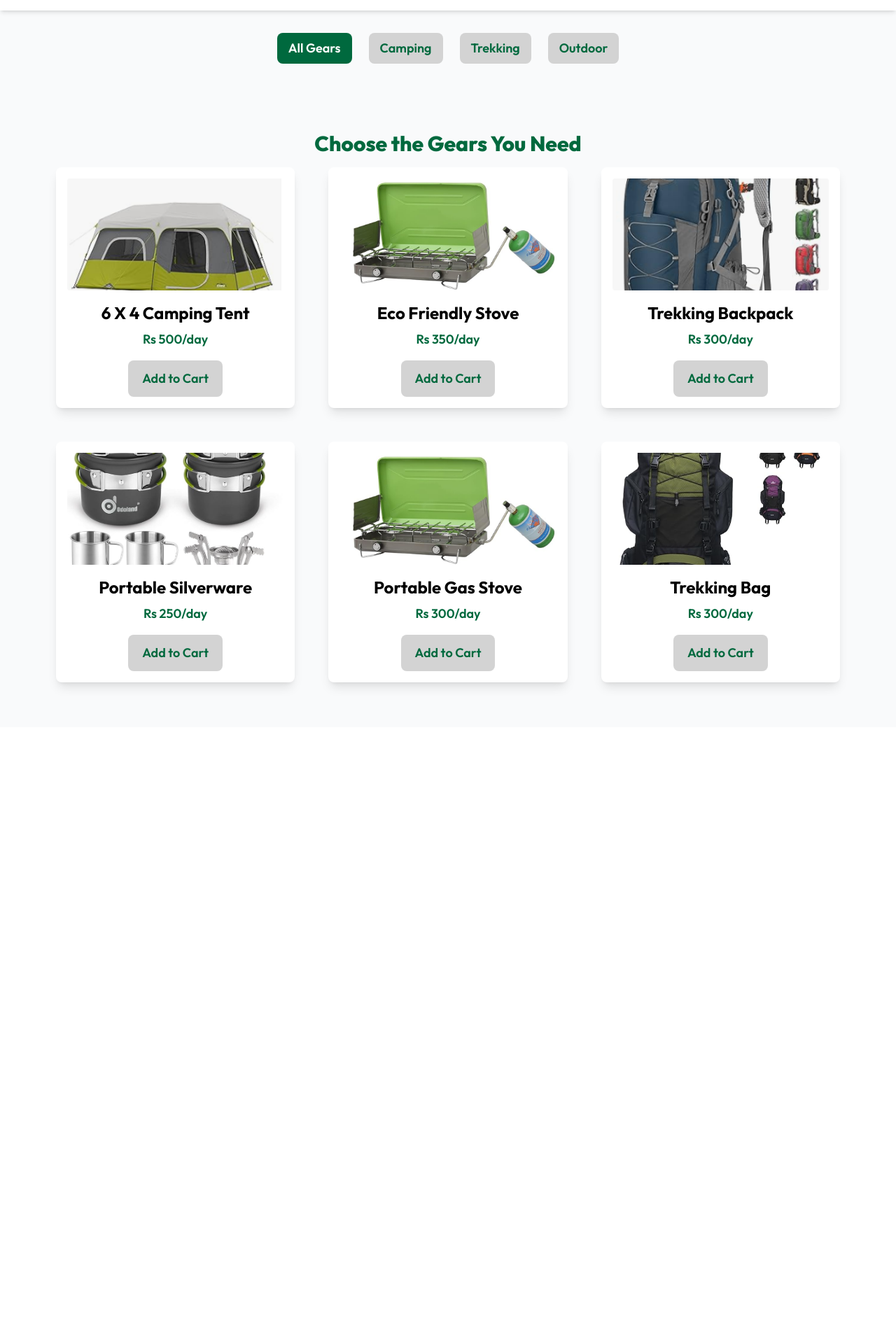
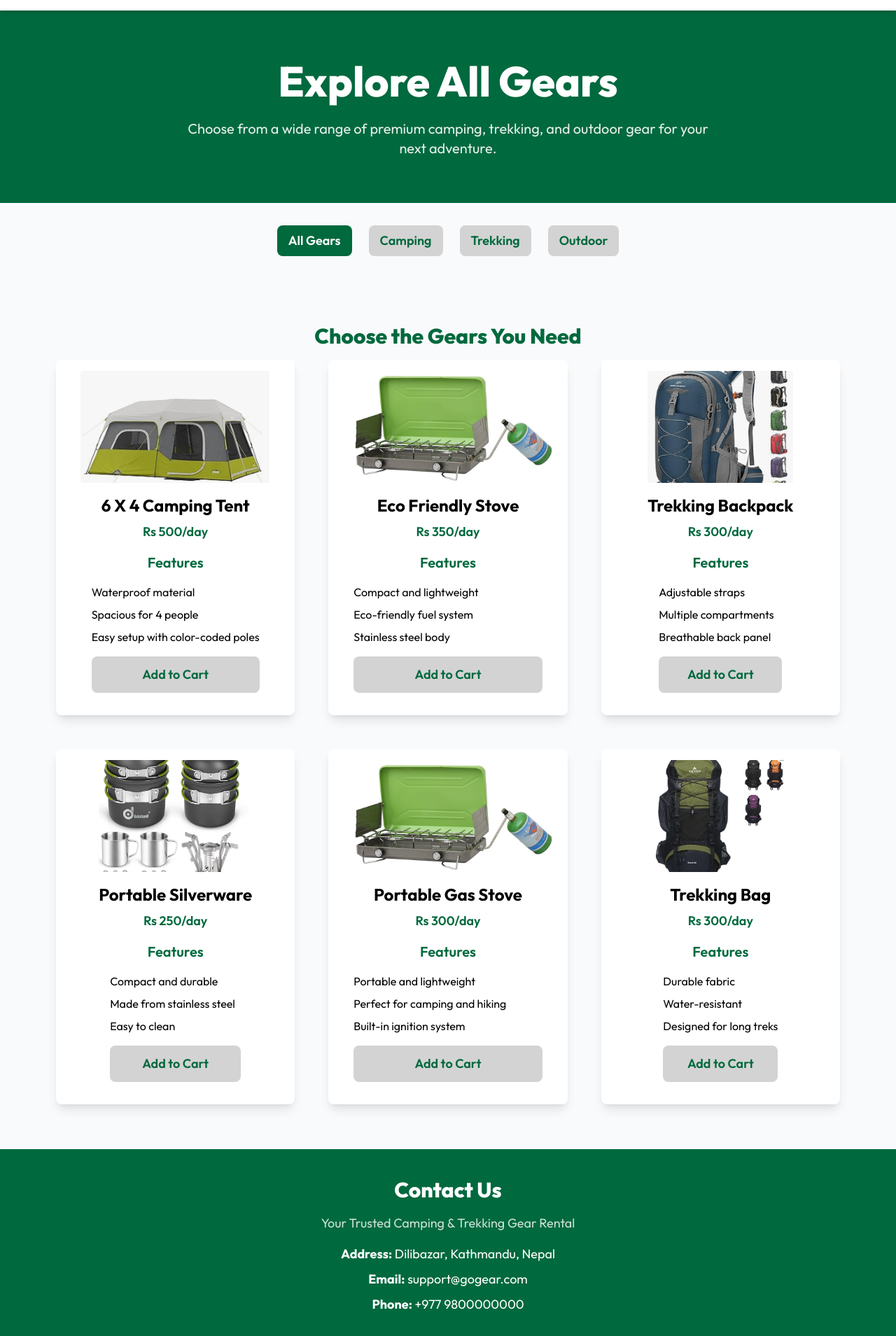
Before and after one commit to Priyanka-Kadel/web-frontend, a React (Vite) app: page /all-gears in a window 1280 px wide. Shown: the part 41-1950 px from the top of the page at 70% size. Before the commit the page ends 1080 px from the top, so only its background shows below. Built offline with nearby package versions, Linux system fonts and the light colour scheme.

Commit message:
updated all gears page

```diff
--- a/src/components/public/AllGears.jsx
+++ b/src/components/public/AllGears.jsx
@@ -111,7 +111,99 @@
 
 // export default AllGears;
 
-//new code
+
+
+// import { motion } from "framer-motion";
+// import React, { useEffect, useState } from "react";
+// import PublicNavbar from "../common/customer/PublicNavbar";
+
+// const AllGears = () => {
+//   const [selectedCategory, setSelectedCategory] = useState("All Gears");
+//   const [cartItems, setCartItems] = useState([]);
+//   const [notification, setNotification] = useState(null);
+
+//   useEffect(() => {
+//     const storedCart = JSON.parse(localStorage.getItem("cart")) || [];
+//     setCartItems(storedCart);
+//   }, []);
+
+//   const categories = ["All Gears", "Camping", "Trekking", "Outdoor"];
+
+//   const products = [
+//     { id: 1, name: "6 X 4 Camping Tent", price: "Rs 500/day", image: "/images/tent.png", category: "Camping" },
+//     { id: 2, name: "Eco Friendly Stove", price: "Rs 350/day", image: "/images/stove.png", category: "Outdoor" },
+//     { id: 3, name: "Trekking Backpack", price: "Rs 300/day", image: "/images/backpack.png", category: "Trekking" },
+//     { id: 4, name: "Portable Silverware", price: "Rs 250/day", image: "/images/silverware.png", category: "Outdoor" },
+//     { id: 5, name: "Portable Gas Stove", price: "Rs 300/day", image: "/images/gasstove.png", category: "Camping" },
+//     { id: 6, name: "Trekking Bag", price: "Rs 300/day", image: "/images/trekbag.png", category: "Trekking" },
+//   ];
+
+//   const filteredProducts = selectedCategory === "All Gears"
+//     ? products
+//     : products.filter((product) => product.category === selectedCategory);
+
+//   const addToCart = (product) => {
+//     const existingCart = JSON.parse(localStorage.getItem("cart")) || [];
+//     const updatedCart = [...existingCart, product];
+//     localStorage.setItem("cart", JSON.stringify(updatedCart));
+//     setCartItems(updatedCart);
+
+//     // Show notification
+//     setNotification(`${product.name} added to cart!`);
+//     setTimeout(() => setNotification(null), 3000);
+//   };
+
+//   return (
+//     <div className="min-h-screen bg-gray-50">
+//       <PublicNavbar />
+
+//       {/* Notification */}
+//       {notification && (
+//         <motion.div className="fixed top-5 right-5 bg-green-500 text-white px-6 py-3 rounded-lg shadow-lg z-50"
+//           animate={{ y: [0, -20, 0] }}
+//           transition={{ type: "spring", stiffness: 300 }}
+//         >
+//           {notification}
+//         </motion.div>
+//       )}
+
+//       {/* Category Filter */}
+//       <section className="py-8 px-6 md:px-20">
+//         <div className="flex justify-center space-x-6 mb-0">
+//           {categories.map((category) => (
+//             <motion.button
+//               key={category}
+//               className={`text-lg font-semibold px-4 py-2 rounded-lg transition ${selectedCategory === category ? "bg-[#00693e] text-white" : "bg-[#D3D3D3] text-[#00693e]"}`}
+//               onClick={() => setSelectedCategory(category)}
+//               whileHover={{ scale: 1.05 }}
+//             >
+//               {category}
+//             </motion.button>
+//           ))}
+//         </div>
+//       </section>
+
+//       {/* Product Grid Section */}
+//       <section className="py-16 px-6 md:px-20">
+//         <h2 className="text-3xl font-extrabold mb-4 text-[#00693e] text-center">Choose the Gears You Need</h2>
+//         <div className="grid grid-cols-1 sm:grid-cols-2 lg:grid-cols-3 gap-12">
+//           {filteredProducts.map((product) => (
+//             <motion.div key={product.id} className="bg-white p-4 rounded-lg shadow-lg flex flex-col items-center text-center" whileHover={{ scale: 1.05 }}>
+//               <img src={product.image} alt={product.name} className="w-full h-40 object-cover rounded mb-4" />
+//               <h3 className="text-2xl font-bold">{product.name}</h3>
+//               <p className="text-[#00693e] text-lg font-semibold mt-2">{product.price}</p>
+//               <motion.button className="bg-[#D3D3D3] text-[#00693e] py-3 px-5 rounded-lg font-semibold text-lg mt-4" onClick={() => addToCart(product)} whileHover={{ scale: 1.1 }}>
+//                 Add to Cart
+//               </motion.button>
+//             </motion.div>
+//           ))}
+//         </div>
+//       </section>
+//     </div>
+//   );
+// };
+
+// export default AllGears;
 
 import { motion } from "framer-motion";
 import React, { useEffect, useState } from "react";
@@ -130,12 +222,12 @@ const AllGears = () => {
   const categories = ["All Gears", "Camping", "Trekking", "Outdoor"];
 
   const products = [
-    { id: 1, name: "6 X 4 Camping Tent", price: "Rs 500/day", image: "/images/tent.png", category: "Camping" },
-    { id: 2, name: "Eco Friendly Stove", price: "Rs 350/day", image: "/images/stove.png", category: "Outdoor" },
-    { id: 3, name: "Trekking Backpack", price: "Rs 300/day", image: "/images/backpack.png", category: "Trekking" },
-    { id: 4, name: "Portable Silverware", price: "Rs 250/day", image: "/images/silverware.png", category: "Outdoor" },
-    { id: 5, name: "Portable Gas Stove", price: "Rs 300/day", image: "/images/gasstove.png", category: "Camping" },
-    { id: 6, name: "Trekking Bag", price: "Rs 300/day", image: "/images/trekbag.png", category: "Trekking" },
+    { id: 1, name: "6 X 4 Camping Tent", price: "Rs 500/day", image: "/images/tent.png", category: "Camping", features: ["Waterproof material", "Spacious for 4 people", "Easy setup with color-coded poles"] },
+    { id: 2, name: "Eco Friendly Stove", price: "Rs 350/day", image: "/images/stove.png", category: "Outdoor", features: ["Compact and lightweight", "Eco-friendly fuel system", "Stainless steel body"] },
+    { id: 3, name: "Trekking Backpack", price: "Rs 300/day", image: "/images/backpack.png", category: "Trekking", features: ["Adjustable straps", "Multiple compartments", "Breathable back panel"] },
+    { id: 4, name: "Portable Silverware", price: "Rs 250/day", image: "/images/silverware.png", category: "Outdoor", features: ["Compact and durable", "Made from stainless steel", "Easy to clean"] },
+    { id: 5, name: "Portable Gas Stove", price: "Rs 300/day", image: "/images/gasstove.png", category: "Camping", features: ["Portable and lightweight", "Perfect for camping and hiking", "Built-in ignition system"] },
+    { id: 6, name: "Trekking Bag", price: "Rs 300/day", image: "/images/trekbag.png", category: "Trekking", features: ["Durable fabric", "Water-resistant", "Designed for long treks"] },
   ];
 
   const filteredProducts = selectedCategory === "All Gears"
@@ -167,6 +259,21 @@ const AllGears = () => {
         </motion.div>
       )}
 
+      {/* Hero Section */}
+      <section className="relative bg-[#00693e] text-white py-16 px-6 md:px-20 flex flex-col items-center">
+        <motion.h1
+          className="text-6xl font-extrabold leading-tight"
+          initial={{ opacity: 0 }}
+          animate={{ opacity: 1 }}
+          transition={{ duration: 1 }}
+        >
+          Explore All Gears
+        </motion.h1>
+        <p className="mt-4 text-xl opacity-90 text-center max-w-3xl">
+          Choose from a wide range of premium camping, trekking, and outdoor gear for your next adventure.
+        </p>
+      </section>
+
       {/* Category Filter */}
       <section className="py-8 px-6 md:px-20">
         <div className="flex justify-center space-x-6 mb-0">
@@ -188,17 +295,52 @@ const AllGears = () => {
         <h2 className="text-3xl font-extrabold mb-4 text-[#00693e] text-center">Choose the Gears You Need</h2>
         <div className="grid grid-cols-1 sm:grid-cols-2 lg:grid-cols-3 gap-12">
           {filteredProducts.map((product) => (
-            <motion.div key={product.id} className="bg-white p-4 rounded-lg shadow-lg flex flex-col items-center text-center" whileHover={{ scale: 1.05 }}>
-              <img src={product.image} alt={product.name} className="w-full h-40 object-cover rounded mb-4" />
-              <h3 className="text-2xl font-bold">{product.name}</h3>
-              <p className="text-[#00693e] text-lg font-semibold mt-2">{product.price}</p>
-              <motion.button className="bg-[#D3D3D3] text-[#00693e] py-3 px-5 rounded-lg font-semibold text-lg mt-4" onClick={() => addToCart(product)} whileHover={{ scale: 1.1 }}>
-                Add to Cart
-              </motion.button>
+            <motion.div
+              key={product.id}
+              className="flip-card bg-white p-4 rounded-lg shadow-lg transform transition hover:scale-105 hover:shadow-2xl flex flex-col items-center text-center"
+              whileHover={{ scale: 1.05 }}
+              whileTap={{ scale: 0.95 }}
+            >
+              <div className="flip-card-inner">
+                <div className="flip-card-front">
+                  <img src={product.image} alt={product.name} className="w-full h-40 object-cover rounded mb-4" />
+                  <h3 className="text-2xl font-bold">{product.name}</h3>
+                  <p className="text-[#00693e] text-lg font-semibold mt-2">{product.price}</p>
+                </div>
+                <div className="flip-card-back p-4">
+                  <h4 className="text-xl font-semibold text-[#00693e] mb-4">Features</h4>
+                  <ul className="text-left space-y-2">
+                    {product.features.map((feature, index) => (
+                      <li key={index} className="text-base">{feature}</li>
+                    ))}
+                  </ul>
+                  <motion.button
+                    className="bg-[#D3D3D3] text-[#00693e] py-3 px-5 rounded-lg font-semibold text-lg hover:bg-[#B0B0B0] transition w-full mt-4"
+                    onClick={() => addToCart(product)}
+                    whileHover={{ scale: 1.1 }}
+                  >
+                    Add to Cart
+                  </motion.button>
+                </div>
+              </div>
             </motion.div>
           ))}
         </div>
       </section>
+
+      {/* Footer */}
+      <footer className="py-10 px-6 md:px-20 bg-[#00693e] text-white">
+        <div className="max-w-5xl mx-auto text-center">
+          <h2 className="text-3xl font-extrabold mb-4">Contact Us</h2>
+          <p className="text-lg opacity-80">Your Trusted Camping & Trekking Gear Rental</p>
+
+          <div className="mt-4 space-y-2 text-lg">
+            <p><strong>Address:</strong> Dilibazar, Kathmandu, Nepal</p>
+            <p><strong>Email:</strong> support@gogear.com</p>
+            <p><strong>Phone:</strong> +977 9800000000</p>
+          </div>
+        </div>
+      </footer>
     </div>
   );
 };
```
